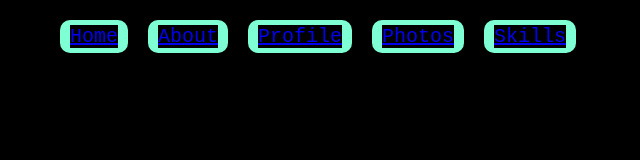
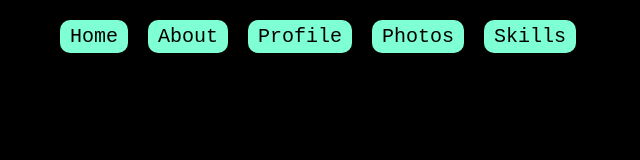
Before and after one commit to VivekSite/VivekPortfolio, a plain HTML site: page index.html in a window 1280 px wide. Shown: the whole page, without its empty margins (0-640 px from the left). Drawn offline with Linux system fonts and the light colour scheme.

Commit message:
bugs removed

```diff
--- a/index.html
+++ b/index.html
@@ -22,6 +22,6 @@
 
 
 
-    <script src="script.js"></script>
+    <!-- <script src="script.js"></script> -->
 </body>
 </html>
--- a/script.js
+++ /dev/null
@@ -1 +0,0 @@
-const a = document.querySelector(".hg");
--- a/style.css
+++ b/style.css
@@ -25,6 +25,12 @@
     transition-duration: 0.25s;
 }
 
+.nav-item a{
+    background-color: transparent;
+    text-decoration: none;
+    color: black;
+}
+
 .nav-item:hover{
     box-shadow: 2px 2px 20px aquamarine, -2px -2px 20px aquamarine;
     padding: 6px 13px;
```
